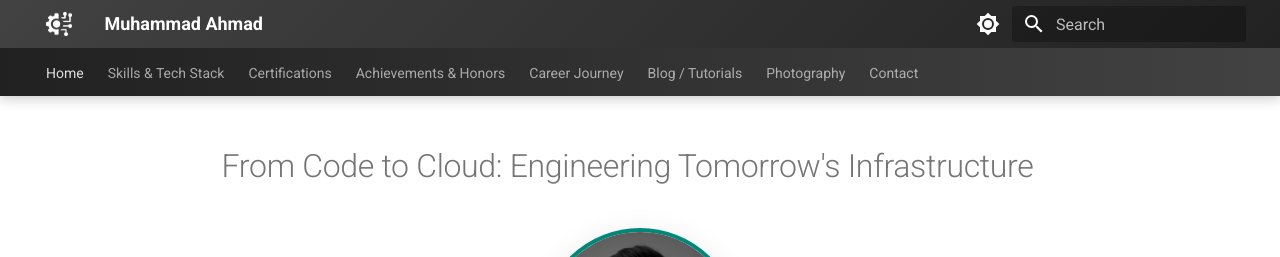
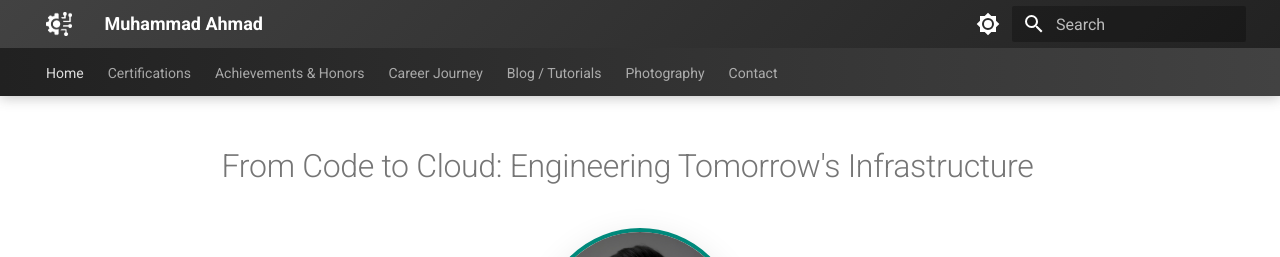
Before and after one commit to ahmadfsbd/portfolio, an MkDocs documentation site: the page built from docs/index.md, in a window 1280 px wide. Shown: the top 257 px of the page. Built offline with MkDocs 1.6.1 and Material for MkDocs 9.7.7, drawn with Linux system fonts in a browser that asks for light colours.

Commit message:
remove skills page

```diff
--- a/mkdocs.yml
+++ b/mkdocs.yml
@@ -33,7 +33,6 @@ theme:
 
 nav:
   - Home: index.md
-  - Skills & Tech Stack: skills.md
   - Certifications: certifications.md
   - Achievements & Honors: achievements.md
   - Career Journey:
```
